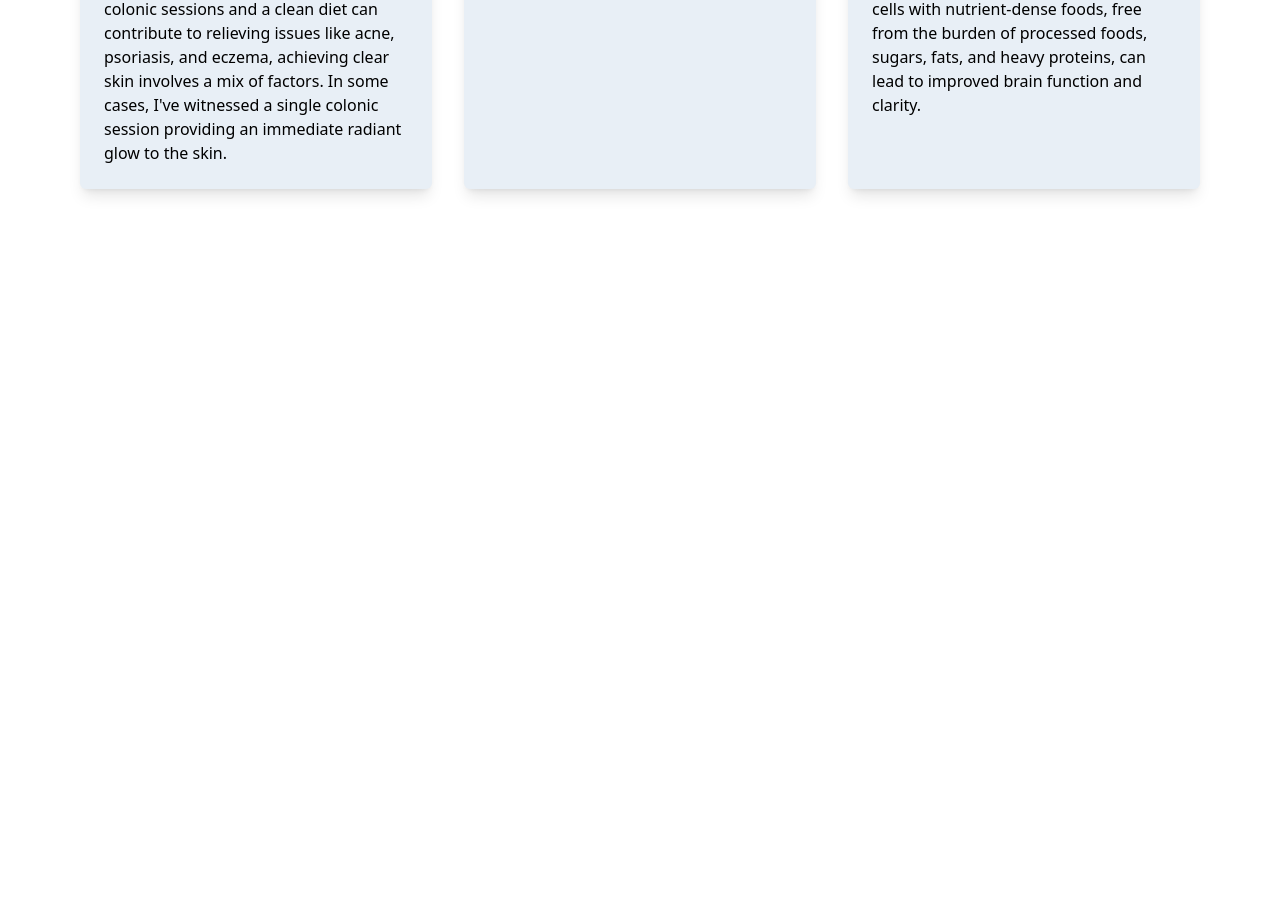
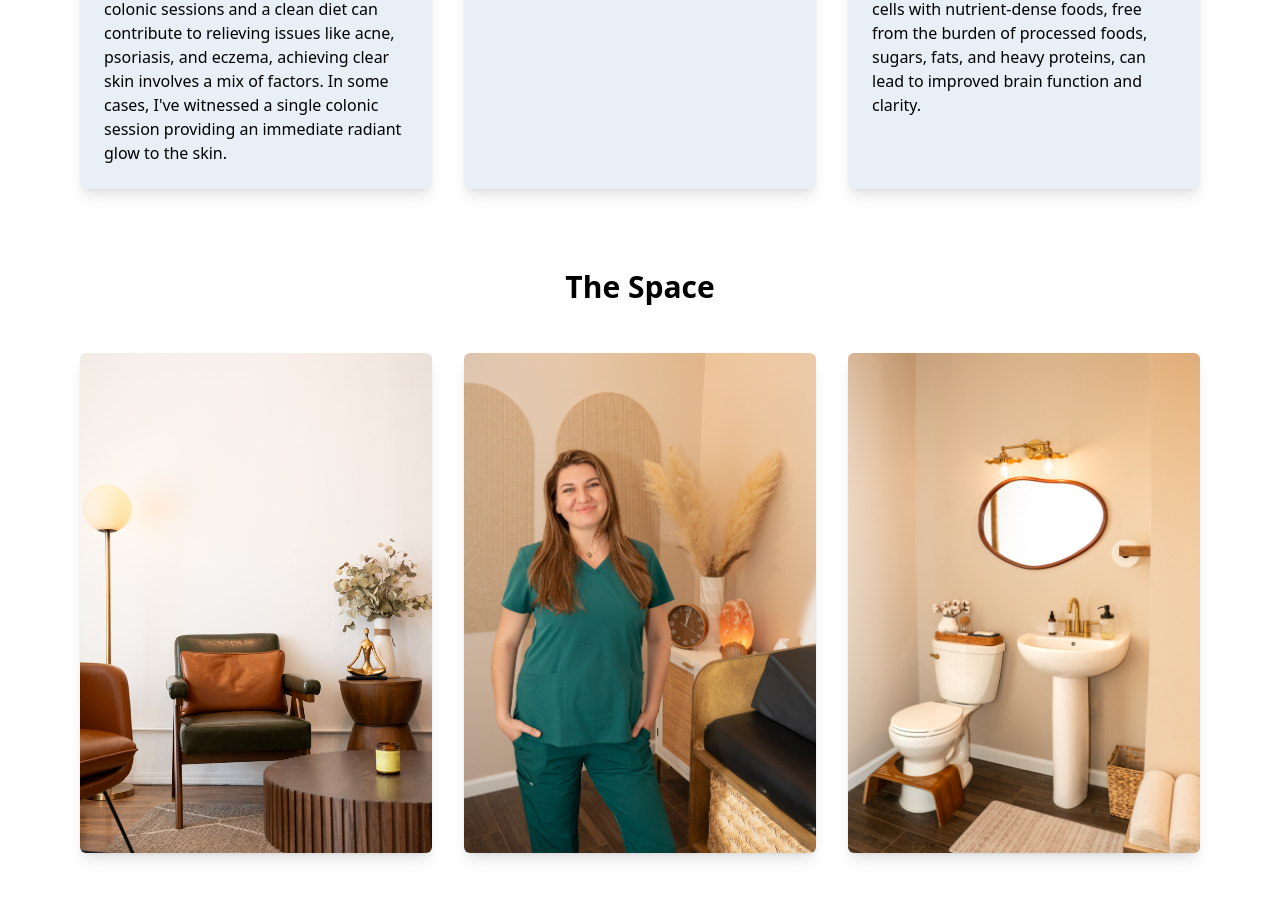
Before and after one commit to Maria108/park-slope-colonics, a Gatsby site: page /GravityMethodColonics in a window 1280 px wide. Shown: the part 1547-2446 px from the top of the page. Before the commit the page ends 1816 px from the top, so only its background shows below. Built offline with nearby package versions, Linux system fonts and the light colour scheme; Gatsby itself is replaced by a stand-in of ours.

Commit message:
Add The Space section with three large office images

```diff
--- a/src/pages/GravityMethodColonics.js
+++ b/src/pages/GravityMethodColonics.js
@@ -1,6 +1,9 @@
 import React from "react"
 import lenaHandImage from "../images/lenaHand.jpeg"
 import lenaPrepImage from "../images/lenaPrep.jpeg"
+import office1Image from "../images/office1.jpg"
+import office2Image from "../images/office2.jpg"
+import office3Image from "../images/office3.jpg"
 import {
   IoCloudyNightOutline,
   IoCloudy,
@@ -130,6 +133,23 @@ const GravityMethodColonics = () => {
           ))}
         </div>
       </section>
+
+      {/* My Space Section */}
+      <section className="my-20 mx-5 sm:mx-20">
+        <h2 className="text-2xl sm:text-3xl font-bold mb-12 text-center">
+          The Space
+        </h2>
+        <div className="grid grid-cols-1 sm:grid-cols-2 lg:grid-cols-3 gap-4 sm:gap-8">
+          {[office1Image, office2Image, office3Image].map((img, i) => (
+            <div
+              key={i}
+              className="rounded-md shadow-lg overflow-hidden h-[300px] sm:h-[400px] lg:h-[500px] bg-cover bg-center"
+              style={{ backgroundImage: `url(${img})` }}
+            ></div>
+          ))}
+        </div>
+      </section>
+
     </main>
   )
 }
```
Also changed, not shown: src/images/office1.jpg (added), src/images/office2.jpg (added), src/images/office3.jpg (added).
